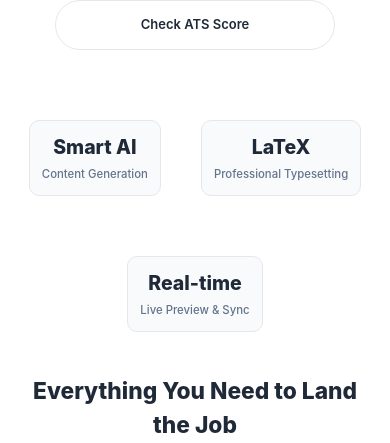
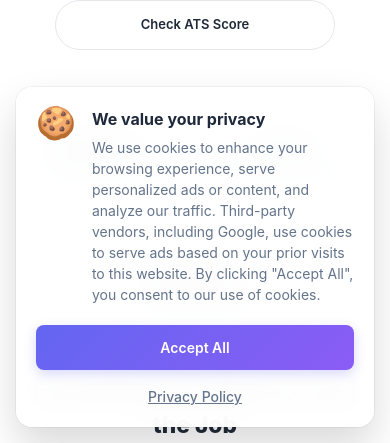
Before and after one commit to praveensuthar2105/ATS_Resify, a React (Vite) app in the folder FrontEnd/frontend/: page / in a window 390 px wide. Shown: the part 401-844 px from the top of the page. Built offline with nearby package versions, Linux system fonts and the light colour scheme; no server answers.

Commit message:
fix bugs

```diff
--- a/FrontEnd/frontend/index.html
+++ b/FrontEnd/frontend/index.html
@@ -45,6 +45,11 @@
   <link href="https://fonts.googleapis.com/css2?family=Plus+Jakarta+Sans:wght@300;400;500;600;700;800&display=swap"
     rel="stylesheet" />
 
+  <!-- ===== GOOGLE ADSENSE ===== -->
+  <meta name="google-adsense-account" content="ca-pub-3213050293695562">
+  <script async src="https://pagead2.googlesyndication.com/pagead/js/adsbygoogle.js?client=ca-pub-3213050293695562"
+    crossorigin="anonymous"></script>
+
   <!-- ===== GOOGLE ANALYTICS (GA4) ===== -->
   <script async src="https://www.googletagmanager.com/gtag/js?id=G-SEV1TV5SW0"></script>
   <script>
--- a/FrontEnd/frontend/src/App.jsx
+++ b/FrontEnd/frontend/src/App.jsx
@@ -21,6 +21,7 @@ import Feedback from './pages/Feedback';
 import { AuthProvider } from './context/AuthContext';
 import ProtectedRoute from './components/ProtectedRoute';
 import ErrorBoundary from './components/ErrorBoundary';
+import CookieConsent from './components/CookieConsent';
 import './App.css';
 
 // 404 Not Found Component
@@ -102,6 +103,7 @@ function AppContent() {
         </Routes>
       </Box>
       <Footer />
+      <CookieConsent />
     </Box>
   );
 }
--- /dev/null
+++ b/FrontEnd/frontend/src/components/CookieConsent.css
@@ -0,0 +1,126 @@
+.cookie-consent-container {
+    position: fixed;
+    bottom: 24px;
+    left: 50%;
+    transform: translateX(-50%);
+    width: calc(100% - 48px);
+    max-width: 800px;
+    background: rgba(255, 255, 255, 0.95);
+    backdrop-filter: blur(16px);
+    -webkit-backdrop-filter: blur(16px);
+    padding: 24px;
+    border-radius: 16px;
+    box-shadow: 0 20px 40px rgba(0, 0, 0, 0.15), 0 0 0 1px rgba(0, 0, 0, 0.05);
+    display: flex;
+    align-items: center;
+    justify-content: space-between;
+    gap: 24px;
+    z-index: 9999;
+    animation: slideUp 0.5s cubic-bezier(0.16, 1, 0.3, 1) forwards;
+}
+
+@keyframes slideUp {
+    from {
+        opacity: 0;
+        transform: translate(-50%, 40px);
+    }
+
+    to {
+        opacity: 1;
+        transform: translate(-50%, 0);
+    }
+}
+
+.cookie-banner-content {
+    display: flex;
+    align-items: flex-start;
+    gap: 16px;
+    flex: 1;
+}
+
+.cookie-icon {
+    font-size: 32px;
+    line-height: 1;
+}
+
+.cookie-text {
+    display: flex;
+    flex-direction: column;
+    gap: 6px;
+}
+
+.cookie-title {
+    margin: 0;
+    font-size: 16px;
+    font-weight: 700;
+    color: #1e293b;
+}
+
+.cookie-description {
+    margin: 0;
+    font-size: 14px;
+    line-height: 1.5;
+    color: #64748b;
+}
+
+.cookie-actions {
+    display: flex;
+    align-items: center;
+    gap: 16px;
+    flex-shrink: 0;
+}
+
+.cookie-link {
+    color: #64748b;
+    font-size: 14px;
+    font-weight: 500;
+    text-decoration: underline;
+    transition: color 0.2s;
+}
+
+.cookie-link:hover {
+    color: #6366f1;
+}
+
+.btn-cookie-accept {
+    background: linear-gradient(135deg, #6366f1 0%, #8b5cf6 100%);
+    color: white;
+    border: none;
+    padding: 12px 24px;
+    border-radius: 8px;
+    font-size: 14px;
+    font-weight: 600;
+    cursor: pointer;
+    white-space: nowrap;
+    transition: all 0.2s;
+    box-shadow: 0 4px 12px rgba(99, 102, 241, 0.25);
+}
+
+.btn-cookie-accept:hover {
+    transform: translateY(-2px);
+    box-shadow: 0 6px 16px rgba(99, 102, 241, 0.35);
+}
+
+@media (max-width: 768px) {
+    .cookie-consent-container {
+        flex-direction: column;
+        align-items: stretch;
+        bottom: 16px;
+        width: calc(100% - 32px);
+        padding: 20px;
+        gap: 20px;
+    }
+
+    .cookie-actions {
+        flex-direction: column;
+        width: 100%;
+    }
+
+    .btn-cookie-accept {
+        width: 100%;
+    }
+
+    .cookie-link {
+        order: 2;
+    }
+}
--- /dev/null
+++ b/FrontEnd/frontend/src/components/CookieConsent.jsx
@@ -0,0 +1,45 @@
+import React, { useState, useEffect } from 'react';
+import './CookieConsent.css';
+
+const CookieConsent = () => {
+    const [isVisible, setIsVisible] = useState(false);
+
+    useEffect(() => {
+        // Check if user has already accepted cookies
+        const hasConsented = localStorage.getItem('cookieConsentAccepted');
+        if (!hasConsented) {
+            // Small delay for better UX
+            const timer = setTimeout(() => {
+                setIsVisible(true);
+            }, 1000);
+            return () => clearTimeout(timer);
+        }
+    }, []);
+
+    const handleAccept = () => {
+        localStorage.setItem('cookieConsentAccepted', 'true');
+        setIsVisible(false);
+    };
+
+    if (!isVisible) return null;
+
+    return (
+        <div className="cookie-consent-container">
+            <div className="cookie-banner-content">
+                <div className="cookie-icon">🍪</div>
+                <div className="cookie-text">
+                    <p className="cookie-title">We value your privacy</p>
+                    <p className="cookie-description">
+                        We use cookies to enhance your browsing experience, serve personalized ads or content, and analyze our traffic. Third-party vendors, including Google, use cookies to serve ads based on your prior visits to this website. By clicking "Accept All", you consent to our use of cookies.
+                    </p>
+                </div>
+            </div>
+            <div className="cookie-actions">
+                <a href="/privacy" className="cookie-link">Privacy Policy</a>
+                <button onClick={handleAccept} className="btn-cookie-accept">Accept All</button>
+            </div>
+        </div>
+    );
+};
+
+export default CookieConsent;
--- a/FrontEnd/frontend/src/pages/PrivacyPolicy.jsx
+++ b/FrontEnd/frontend/src/pages/PrivacyPolicy.jsx
@@ -86,13 +86,15 @@ const PrivacyPolicy = () => {
                 </section>
 
                 <section className="legal-section">
-                    <h2>8. Cookies</h2>
-                    <p>We use minimal cookies and browser storage:</p>
+                    <h2>8. Cookies & Display Advertising</h2>
+                    <p>We use cookies and browser storage for authentication and UI settings. Additionally, we use third-party advertising companies to serve ads when you visit our website:</p>
                     <ul>
                         <li><strong>Authentication token:</strong> Stored in localStorage to keep you signed in</li>
                         <li><strong>User preferences:</strong> Stored locally for UI settings</li>
+                        <li><strong>Google AdSense:</strong> Third party vendors, including Google, use cookies to serve ads based on a user's prior visits to your website or other websites.</li>
+                        <li>Google's use of advertising cookies enables it and its partners to serve ads to our users based on their visit to our site and/or other sites on the Internet.</li>
+                        <li>You may opt out of personalized advertising by visiting <a href="https://www.google.com/settings/ads" target="_blank" rel="noopener noreferrer">Ads Settings</a>.</li>
                     </ul>
-                    <p>We do not use third-party tracking cookies or analytics cookies.</p>
                 </section>
 
                 <section className="legal-section">
```
Also changed, not shown: FrontEnd/frontend/public/ads.txt (added).
